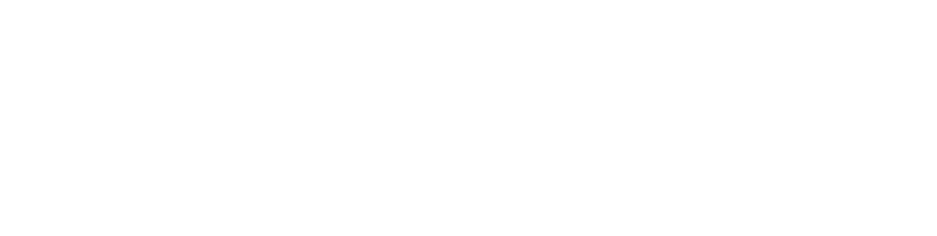
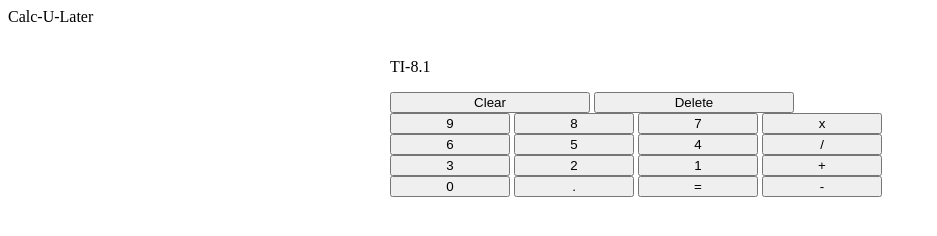
Before and after one commit to sinuCletus/calculator, a plain HTML site: page index.html in a window 1280 px wide. Shown: the whole page, without its empty margins (0-937 px from the left). Drawn offline with Linux system fonts and the light colour scheme.

Commit message:
Add calculator shape and buttons with styles
Experimenting with the layout of the calculator here. I am making it a
very simple calculator with digits 0-9 with the basic arithmetic
operators to satisfy the TOP requirements for this project.

```diff
--- a/index.html
+++ b/index.html
@@ -9,6 +9,30 @@
     <link rel="stylesheet" href="styles.css">
 </head>
 <body>
-
+    <header>Calc-U-Later</header>
+    <div class="shell">
+        <p>TI-8.1</p>
+        <div class="display"></div>
+        <div class="keys">
+            <button class="clear-delete">Clear</button>
+            <button class="clear-delete">Delete</button>
+            <button>9</button>
+            <button>8</button>
+            <button>7</button>
+            <button>x</button>
+            <button>6</button>
+            <button>5</button>
+            <button>4</button>
+            <button>/</button>
+            <button>3</button>
+            <button>2</button>
+            <button>1</button>
+            <button>+</button>
+            <button>0</button>
+            <button>.</button>
+            <button>=</button>
+            <button>-</button>
+        </div>
+    </div>
 </body>
 </html>
--- a/styles.css
+++ b/styles.css
@@ -0,0 +1,16 @@
+.shell  {
+    width: 50%;
+    max-width: 500px;
+    margin-left: auto;
+    margin-right: auto;
+    padding: 16px;
+}
+
+button {
+    width: 24%;
+    max-width: 200px;
+}
+
+.clear-delete {
+    width: 49%;
+}
```
